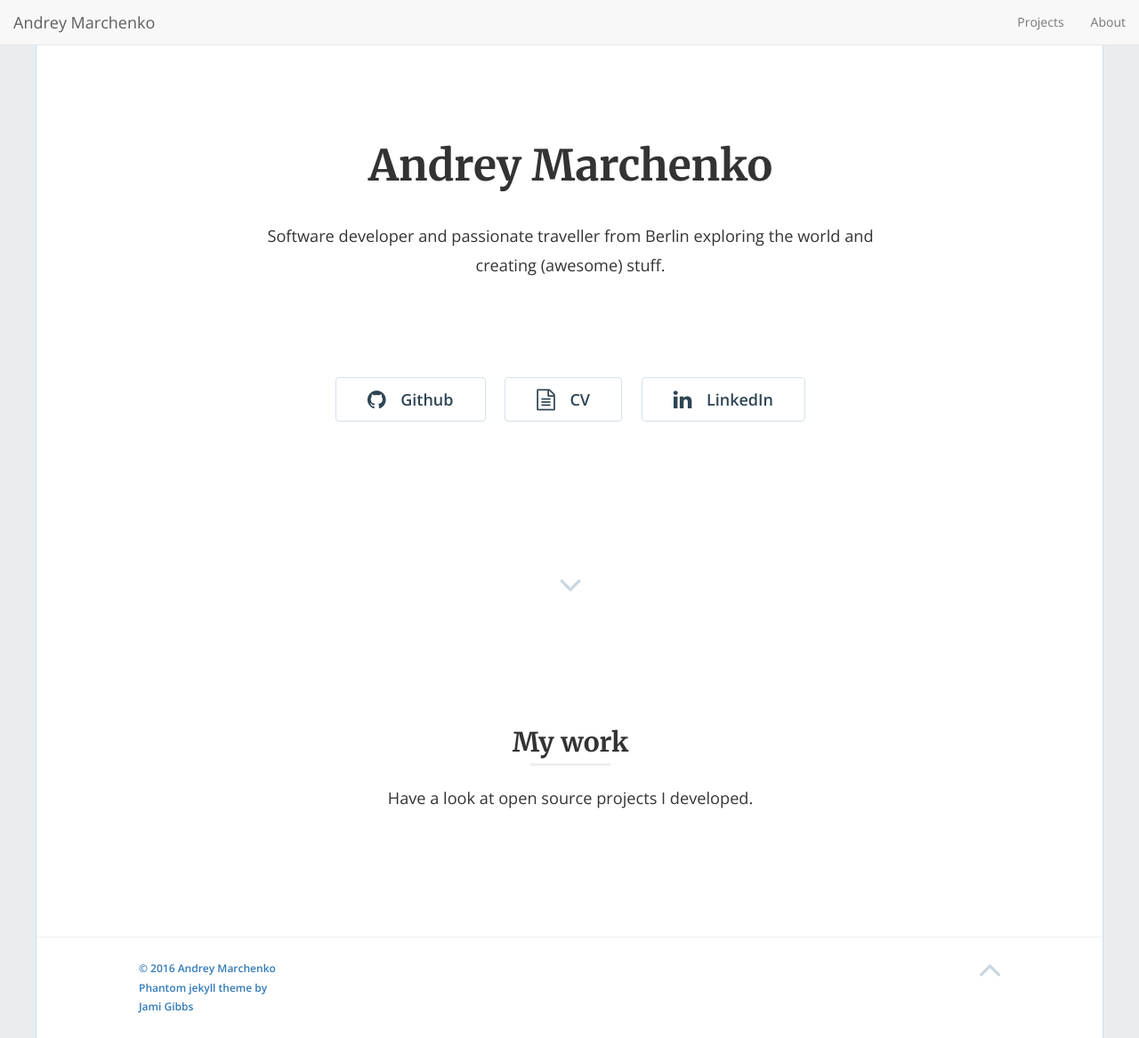
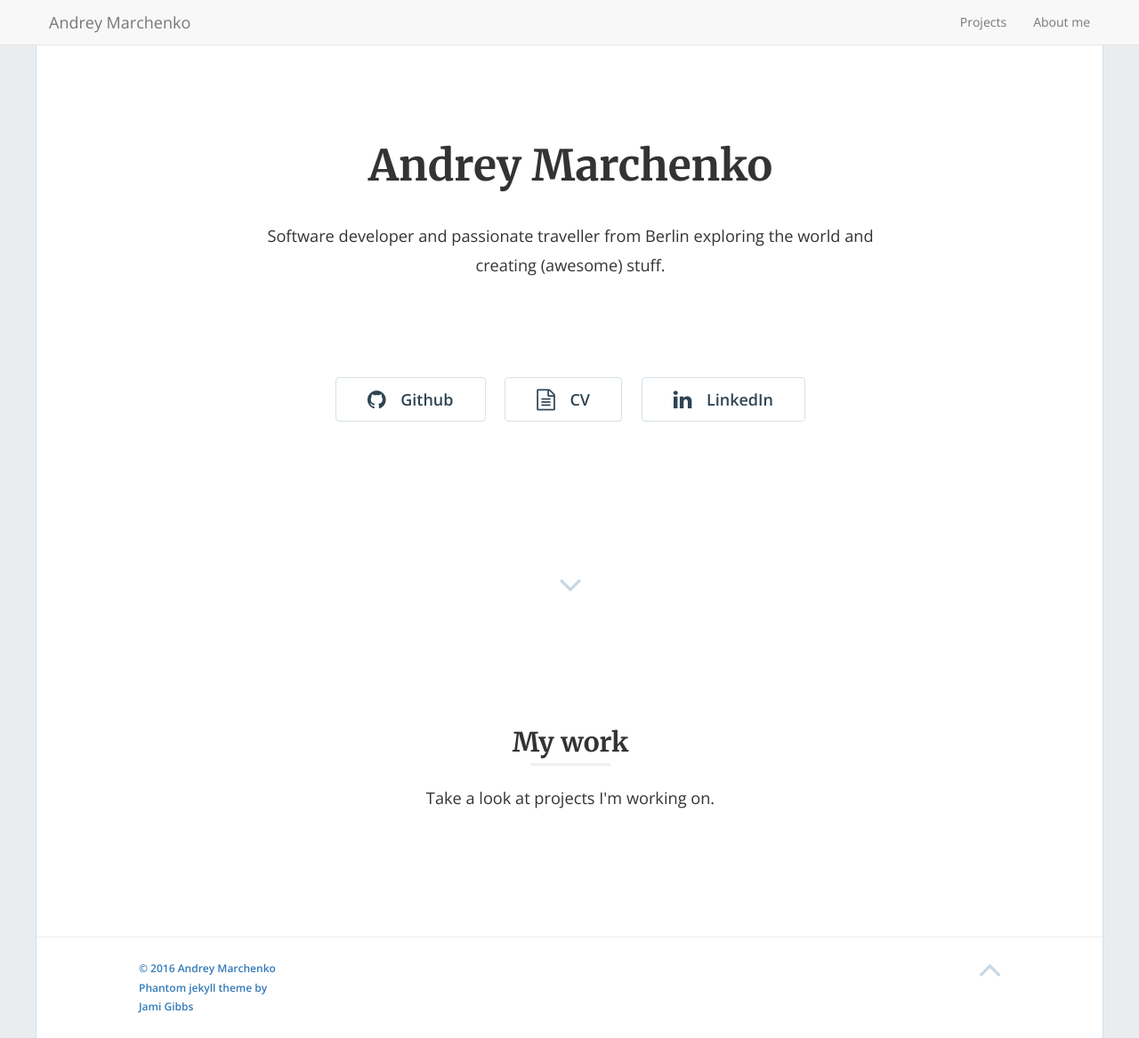
Before and after one commit to altmer/personal-website-hugo, a Jekyll site: the page built from index.html, in a window 1280 px wide and 1167 px high. Shown: the whole window at 89% size. Built offline with Jekyll 4.4.1, drawn with Linux system fonts in a browser that asks for light colours; nearby versions of some CDN libraries; a script that is not in the unit is left out.

Commit message:
my projects

```diff
--- a/_data/nav.yml
+++ b/_data/nav.yml
@@ -1,3 +1,3 @@
 main:
     - { url: '/', text: 'Projects' }
-    - { url: '/about', text: 'About' }
+    - { url: '/about', text: 'About me' }
--- a/_data/posts.yml
+++ b/_data/posts.yml
@@ -1,2 +1,2 @@
 section_title: "My work"
-section_subtitle: "Have a look at open source projects I developed."
+section_subtitle: "Take a look at projects I'm working on."
--- a/_includes/featured-image.html
+++ b/_includes/featured-image.html
@@ -1,3 +1,3 @@
   {% if post.featured_image %}
-  <img class="img-responsive" src="{{ post.featured_image }}" title="{{ post.title }}">
+  <img class="img-responsive img-featured" src="{{ post.featured_image }}" title="{{ post.title }}">
   {% endif %}
--- a/_includes/header.html
+++ b/_includes/header.html
@@ -33,7 +33,7 @@
 
   {% if site.data.global.nav == "true" %}
   <nav class="navbar navbar-default navbar-fixed-top">
-      <div class="container-fluid">
+      <div class="container">
           <div class="navbar-header">
               <button type="button" class="navbar-toggle collapsed" data-toggle="collapse" data-target="#navbar" aria-expanded="false" aria-controls="navbar">
                 <span class="sr-only">Toggle navigation</span>
--- a/css/style.scss
+++ b/css/style.scss
@@ -332,3 +332,9 @@ button.btn, input.btn {
     }
   }
 }
+
+/* customization styles */
+
+.img-featured {
+  border: 1px solid #ddd;
+}
```
Also changed, not shown: _posts/2016-02-17-weathercast.md (deleted, +0 -13 lines), _posts/2016-02-18-phantom-jekyll-template.md (deleted, +0 -13 lines), _posts/2016-02-19-rescue-themes.md (deleted, +0 -13 lines), _posts/2016-02-20-bloc-jams-angular.md (deleted, +0 -13 lines), _posts/2016-04-05-docx-rails.md (added, +13 -0 lines), _posts/2016-04-05-hamster-travel.md (added, +13 -0 lines), img/posts/01_bloc-jams-angular-1130x864-2x.png (deleted), img/posts/02_weathercast-1130x864-2x.png (deleted), img/posts/03_rescue-themes-1130x864-2x.png (deleted), img/posts/04_phantom-jekyll-1130x864-2x.png (deleted), img/posts/docx-erb.png (added), img/posts/hamster-travel.png (added).
